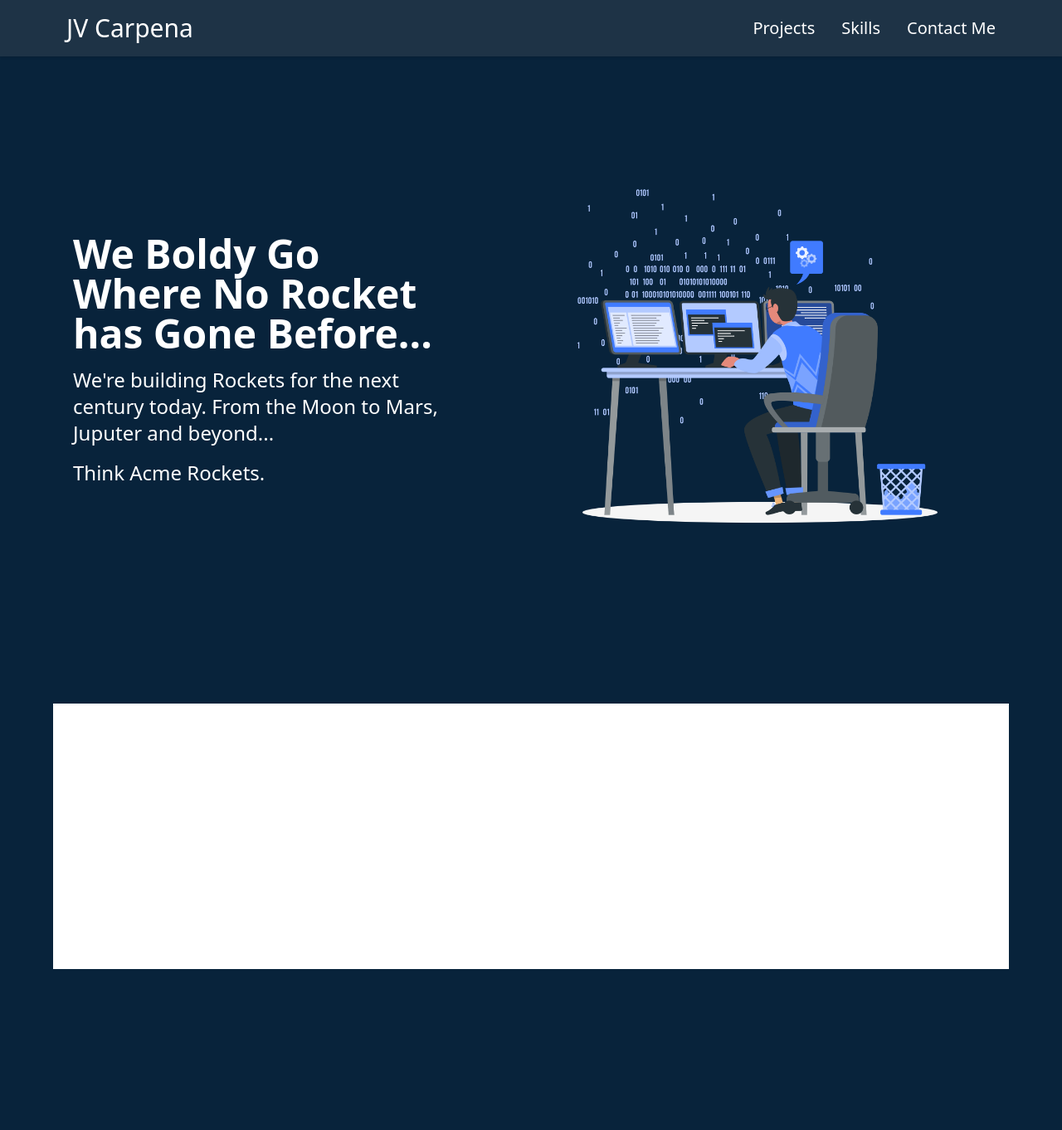
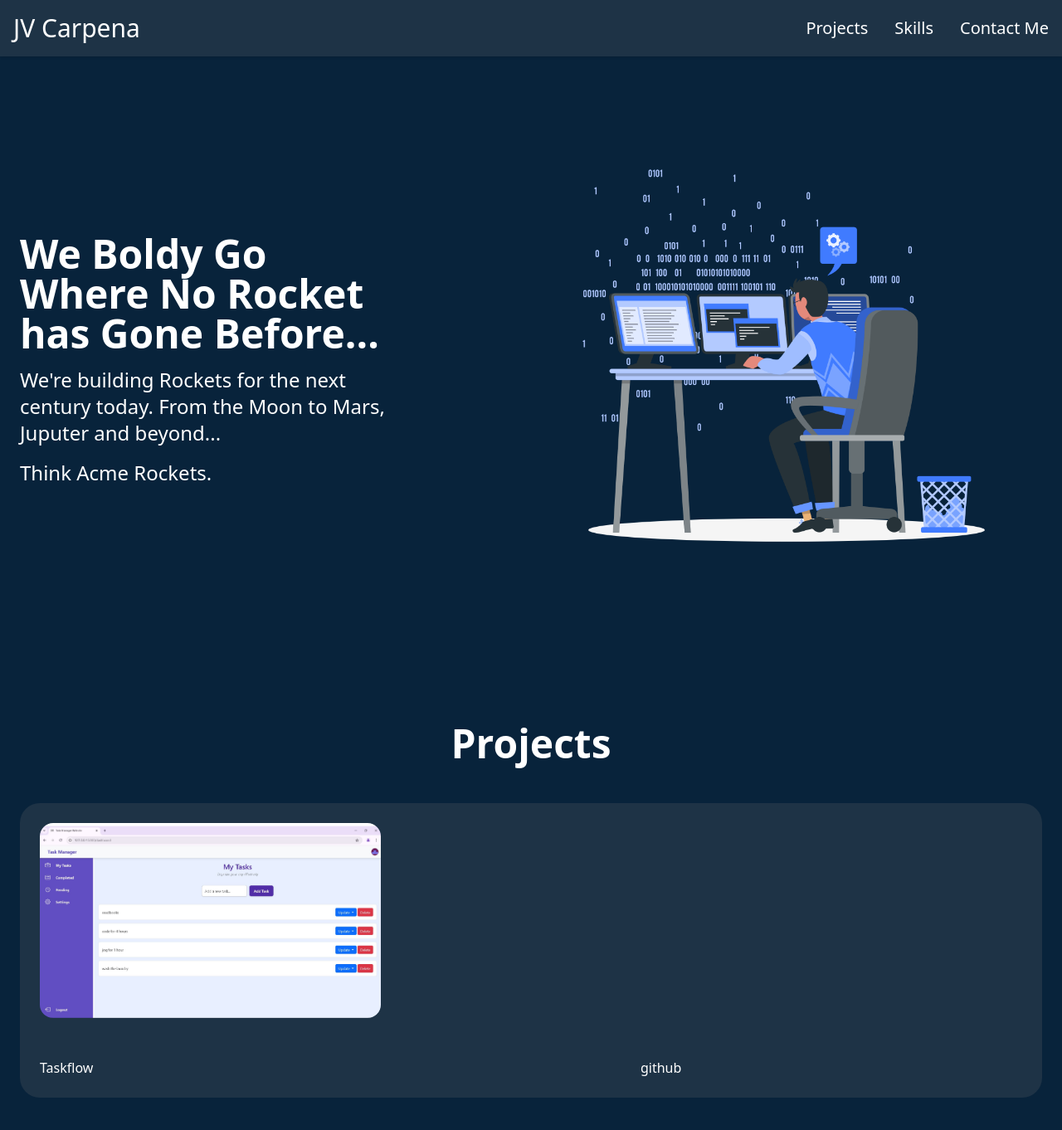
Before and after one commit to jvcarpena/portfolio-react-tailwind, a React (Vite) app in the folder personal-portfolio/: page / in a window 1280 px wide. Shown: the top 1362 px of the page at 83% size. Before the commit the page ends 1168 px from the top, so only its background shows below. Built offline with nearby package versions, Linux system fonts and the light colour scheme.

Commit message:
Configured the projects part

```diff
--- a/personal-portfolio/src/components/Header.jsx
+++ b/personal-portfolio/src/components/Header.jsx
@@ -11,7 +11,7 @@ function Header() {
 
   return (
     <header className="sticky top-0 bg-[#1e3346] z-1000 shadow-sm">
-      <section className="mx-auto flex max-w-6xl items-center justify-between p-4">
+      <section className="mx-auto flex max-w-7xl items-center justify-between p-4">
         <h1 className="text-3xl font-medium">
           <a href="#hero" className="hover:opacity-60">
             JV Carpena
--- a/personal-portfolio/src/components/Hero.jsx
+++ b/personal-portfolio/src/components/Hero.jsx
@@ -4,7 +4,7 @@ function Hero() {
   return (
     <section
       id="hero"
-      className="mx-auto max-w-6xl mb-12 flex min-h-[calc(100vh-68px)] scroll-mt-40 flex-col-reverse items-center justify-center gap-12 p-6 sm:flex-row [&@media(max-aspect-ratio:1/1)]:aspect-[13/20]"
+      className="mx-auto max-w-7xl mb-12 flex min-h-[calc(100vh-68px)] scroll-mt-40 flex-col-reverse items-center justify-center gap-8 p-6 sm:flex-row [&@media(max-aspect-ratio:1/1)]:aspect-[13/20]"
     >
       <artcle className="sm:w-1/2">
         <h2 className="max-w-md text-center text-4xl font-bold sm:text-left sm:text-5xl">
--- a/personal-portfolio/src/components/Projects.jsx
+++ b/personal-portfolio/src/components/Projects.jsx
@@ -2,8 +2,29 @@ import React from "react";
 
 function Projects() {
   return (
-    <section className="mx-auto max-w-6xl">
-      <div className="h-80 bg-white"></div>
+    <section
+      id="projects"
+      className="mx-auto max-w-7xl my-12 min-h-[clac(100vh-68px)] scroll-mt-20 p-6 [&@media(max-aspect-ratio:1/1)]:aspect-[13/20]"
+    >
+      <h2 className="mb-6 text-center text-4xl font-bold sm:text-5xl">
+        Projects
+      </h2>
+
+      <ul className="mx-auto my-12 flex list-none flex-col gap-8">
+        <li className="flex flex-row bg-[#1e3346] border-none rounded-3xl mx-auto max-w-7xl sm:flex-col">
+          <img
+            className="w-1/3 rounded-2xl m-6"
+            src="./src/assets/images/to-do-app.jpg"
+            alt=""
+          />
+          <div className="flex flex-col w-2/3 p-6">
+            <div className="flex flex-row justify-between">
+              <h3>Taskflow</h3>
+              <button>github</button>
+            </div>
+          </div>
+        </li>
+      </ul>
     </section>
   );
 }
```
Also changed, not shown: personal-portfolio/src/assets/images/to-do-app.jpg (added).
